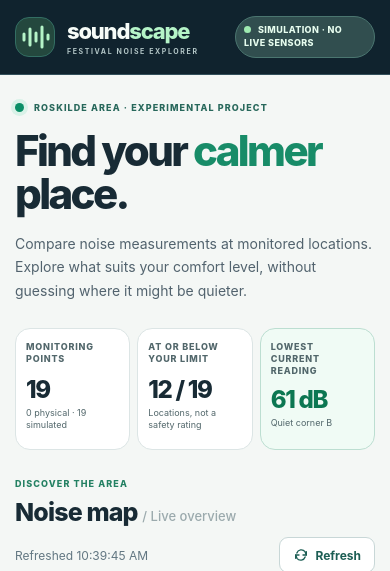
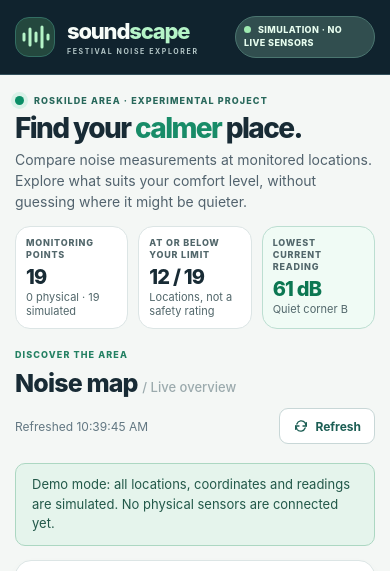
Before and after one commit to ultrashpanda/iot, a plain HTML site: page frontend/index.html in a window 390 px wide. Shown: the top 571 px of the page. Drawn offline with nearby package versions, Linux system fonts and the light colour scheme.

Commit message:
Frontend: compact the intro and stats header
Smaller title and description, no "Sound is personal" card, shorter
stat cards. The map section starts ~180 px higher on desktop and
~130 px higher on mobile. CSS only.

Co-Authored-By: Claude Opus 5.5 <noreply@anthropic.com>
Claude-Session: https://claude.ai/code/session_01NMKK4i5yGTS1omhQ2vUUzX

```diff
--- a/frontend/styles.css
+++ b/frontend/styles.css
@@ -230,3 +230,19 @@ h2 { margin-bottom: 0; font-weight: 800; font-size: 28px; letter-spacing: -.85px
   .notes { grid-template-columns: 1fr; gap: 10px; margin-bottom: 38px; }
 }
 @media (prefers-reduced-motion: reduce) { *, *::before, *::after { scroll-behavior: auto !important; transition-duration: .01ms !important; animation-duration: .01ms !important; } }
+
+/* Compact header: intro and stats take less vertical space, so the map is visible sooner. */
+.intro { grid-template-columns: 1fr; gap: 0; padding-top: 20px; padding-bottom: 14px; }
+.hero-note { display: none; }
+.intro .eyebrow { margin-bottom: 8px; }
+h1 { font-size: clamp(28px, 3vw, 38px); letter-spacing: -1.6px; margin-bottom: 6px; }
+.intro-description { font-size: 14px; line-height: 1.5; }
+.snapshot { gap: 10px; margin-bottom: 20px; }
+.stat-card { min-height: 0; padding: 12px 18px; }
+.stat-card strong { margin: 4px 0 1px; font-size: 24px; letter-spacing: -.8px; }
+.stat-sub { font-size: 11px; }
+@media (max-width: 580px) {
+  .stat-card { padding: 10px; }
+  .stat-card strong { font-size: 20px; }
+  .stat-label { min-height: 0; }
+}
```
